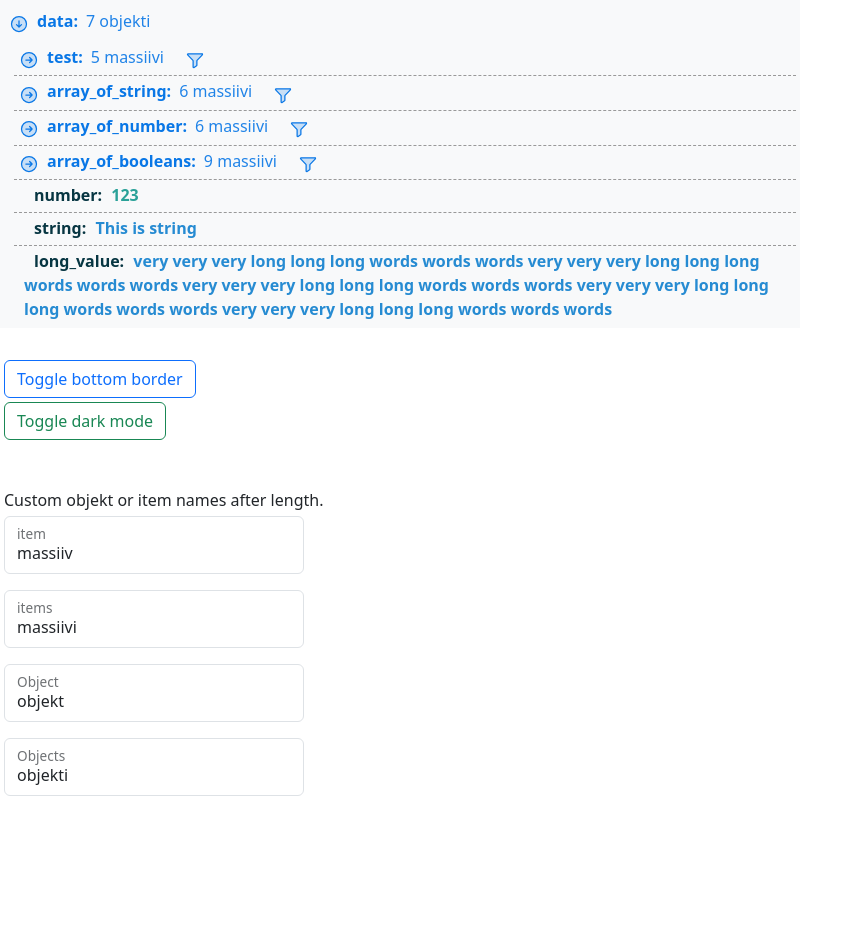
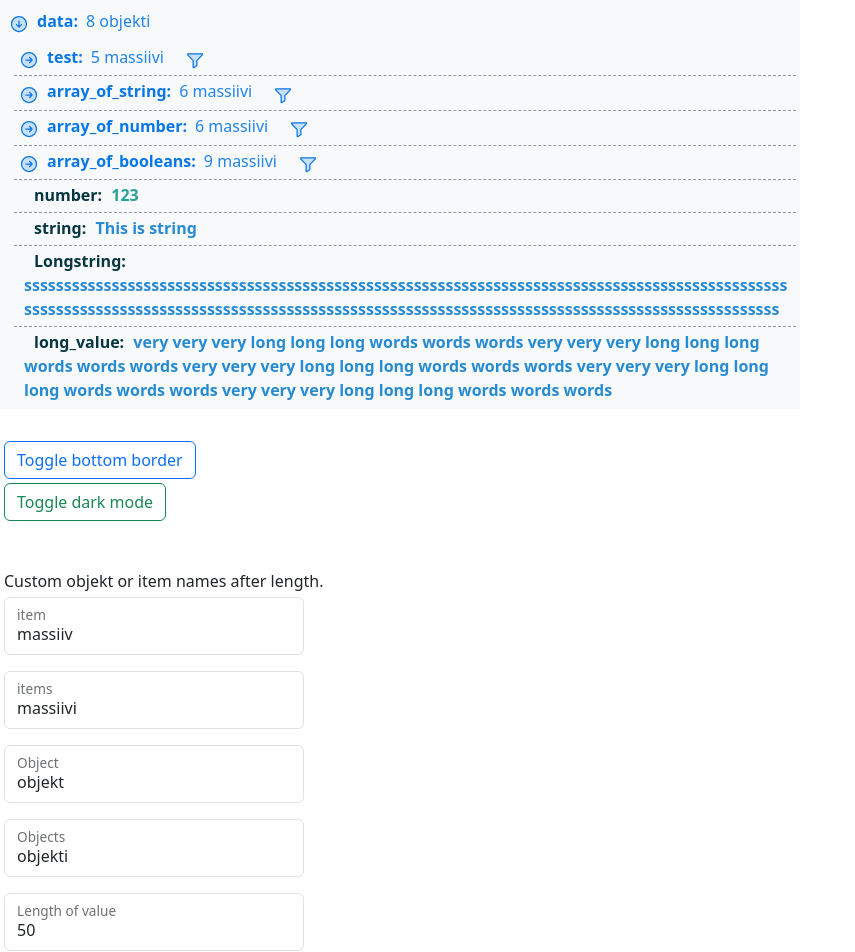
Before and after one commit to Metsavend/vue-json-component-vue-3, a Vue app: page / in a window 1280 px wide. Shown: the top 952 px of the page, without its empty margins (0-855 px from the left). Before the commit the page ends 816 px from the top, so only its background shows below. Built offline with nearby package versions, Linux system fonts and the light colour scheme; the HTML template or start-up script is replaced by a standard one.

Commit message:
version 1.7.6

```diff
--- a/package.json
+++ b/package.json
@@ -1,6 +1,6 @@
 {
   "name": "vue-json-component-vue-3",
-  "version": "1.7.5",
+  "version": "1.7.6",
   "description": "A VueJS JSON Tree View with no dependencies and module builds.",
   "keywords": [
     "vue",
--- a/src/components/JSONView.vue
+++ b/src/components/JSONView.vue
@@ -10,6 +10,8 @@
         :useFilter="useFilter"
         :customParams="customParams"
         :noBorder="noBorder"
+        :length_of_value="length_of_value"
+        :use_ellipsis="use_ellipsis"
         @selected="itemSelected"
         @filter="$emit('filter', $event);"
     />
@@ -71,6 +73,16 @@ const props = defineProps({
         type: [String, Number],
         required: false,
         default: ''
+    },
+    length_of_value: {
+        type:  Number,
+        required: false,
+        default: 50
+    },
+    use_ellipsis: {
+        type:  Boolean,
+        required: false,
+        default: false
     }
 });
 
--- a/src/components/JSONViewItem.vue
+++ b/src/components/JSONViewItem.vue
@@ -58,9 +58,11 @@
                 :firstKey="false"
                 :arrowExpand="arrowExpand"
                 :customParams="customParams"
+                :length_of_value="length_of_value"
                 :noBorder="noBorder"
                 :arrowCollapse="arrowCollapse"
                 :useFilter="useFilter"
+                :use_ellipsis="use_ellipsis"
                 @filter="$emit('filter', $event)"
                 @selected="bubbleSelected"
             />
@@ -79,10 +81,24 @@
                 <slot name="dataKey"/>
                     {{ data.key }}:
             </span>
-            <span :style="getValueStyle(data.value)"
-                style="white-space: pre-wrap;"
+            <span v-if="!use_ellipsis"
+                :class="'showOverflow'"
+                :style="getValueStyle(data.value)"
             >
-                <slot name="dataValue"/>{{ data.value }}
+                <slot name="dataValue"/> {{ data.value }}
+            </span>
+            <span
+                v-else
+                :style="getValueStyle(data.value)"
+                :class="Show_overflow ? 'showOverflow hover' : 'hideOverflow hover'"
+            >
+                <slot name="dataValue"/>
+                {{ data.value?.length > length_of_value_checked ? (Show_overflow ? data.value : data.value?.slice(0, length_of_value_checked)) : data.value }}
+                    <span
+                        v-if="data.value?.length > length_of_value_checked"
+                        @click="data.value?.length > length_of_value_checked ? Show_overflow = !Show_overflow : ''"
+                        v-html="!Show_overflow ? elipsis : unelipsis"
+                    />
             </span>
         </div>
     </div>
@@ -95,6 +111,7 @@ export default defineComponent({
 </script>
 <script setup>
 const emit = defineEmits(['selected', 'filter']);
+const Show_overflow = ref(false);
 const props = defineProps({
 data: {
     required: true,
@@ -144,6 +161,16 @@ arrowCollapse: {
     type: [String, Number],
     required: false,
     default: ''
+},
+length_of_value: {
+    type: Number,
+    required: false,
+    default: 50
+},
+use_ellipsis: {
+    type: Boolean,
+    required: false,
+    default: false
 }
 });
 
@@ -152,6 +179,8 @@ const open = ref(props.data.depth < props.maxDepth);
 const toggleOpen = () => {
     open.value = !open.value;
 };
+
+const length_of_value_checked = computed(() => props.length_of_value < 1 ? 50 : props.length_of_value);
 
 const clickEvent = (data) => {
     emit('selected', {
@@ -239,6 +268,9 @@ const lengthString = computed(() => {
     }
 });
 
+const elipsis = '<svg xmlns="http://www.w3.org/2000/svg" width="20" height="20" fill="blue" viewBox="0 0 256 256"><path d="M224,128a96,96,0,1,1-96-96A96,96,0,0,1,224,128Z" opacity="0.2"></path><path d="M128,24A104,104,0,1,0,232,128,104.11,104.11,0,0,0,128,24Zm0,192a88,88,0,1,1,88-88A88.1,88.1,0,0,1,128,216Zm56-88a12,12,0,1,1-12-12A12,12,0,0,1,184,128Zm-44,0a12,12,0,1,1-12-12A12,12,0,0,1,140,128Zm-44,0a12,12,0,1,1-12-12A12,12,0,0,1,96,128Z"></path></svg>';
+const unelipsis = '<svg xmlns="http://www.w3.org/2000/svg" width="20" height="20" fill="green" viewBox="0 0 256 256"><path d="M224,128a96,96,0,1,1-96-96A96,96,0,0,1,224,128Z" opacity="0.2"></path><path d="M128,24A104,104,0,1,0,232,128,104.11,104.11,0,0,0,128,24Zm0,192a88,88,0,1,1,88-88A88.1,88.1,0,0,1,128,216Zm12-88a12,12,0,1,1-12-12A12,12,0,0,1,140,128Zm0-44a12,12,0,1,1-12-12A12,12,0,0,1,140,84Zm0,88a12,12,0,1,1-12-12A12,12,0,0,1,140,172Z"></path></svg>';
+
 </script>
 <style>
 .hover{
@@ -248,4 +280,15 @@ const lengthString = computed(() => {
     opacity:0.6;
     cursor: pointer;
 }
+
+.hideOverflow {
+    overflow-x: hidden !important;
+    word-wrap:break-word;
+    white-space: normal;
+}
+.showOverflow {
+    overflow: auto;
+    word-wrap:break-word;
+    white-space: normal;
+}
 </style>
--- a/test/App.vue
+++ b/test/App.vue
@@ -10,6 +10,8 @@
         :noBorder="noBorder"
         :colorScheme="dark ? 'dark' : 'light'"
         :customParams="{property: objekt, item: array}"
+        :length_of_value="length_of_value"
+        :use_ellipsis="use_ellipsis"
         @filter="filterfunc($event)"
     />
     </div>
@@ -35,7 +37,12 @@
                 <input type="text" class="form-control" v-model="objekt[1]" placeholder="">
                 <label for="floatingInput">Objects</label>
             </div>
+            <div class="form-floating mb-3">
+                <input type="number" min="1" class="form-control" v-model="length_of_value" placeholder="">
+                <label for="floatingInput">Length of value</label>
+            </div>
         </div>
+        <button class="btn btn-outline-primary mt-1" @click="use_ellipsis = !use_ellipsis">{{ use_ellipsis ? 'dont use ellipsis function' : 'use ellipsis function' }}</button><br/>
         <div style="margin-top: 3em;" v-if="data_key_selected">
             Selected path: {{ data_key_selected }}
         </div>
@@ -82,6 +89,7 @@ const data = reactive({
     'array_of_booleans': [true, false, true, true ,true, false, false, false, false],
     'number': 123,
     'string': "This is string",
+    'Longstring': "sssssssssssssssssssssssssssssssssssssssssssssssssssssssssssssssssssssssssssssssssssssssssssssssssssssssssssssssssssssssssssssssssssssssssssssssssssssssssssssssssssssssssssssssssssssssssssssss",
     'long_value': 'very very very long long long words words words very very very long long long words words words very very very long long long words words words very very very long long long words words words very very very long long long words words words'
 })
 
@@ -89,7 +97,9 @@ const data_key_selected = ref();
 
 const newdata = ref();
 const noBorder = ref(false);
+const use_ellipsis = ref(false);
 const dark = ref(false);
+const length_of_value = ref(50);
 const array = ref(['massiiv','massiivi']);
 const objekt = ref(['objekt', 'objekti']);
 
```
Also changed, not shown: 2 other files (tests, documents, lock files or other folders).
